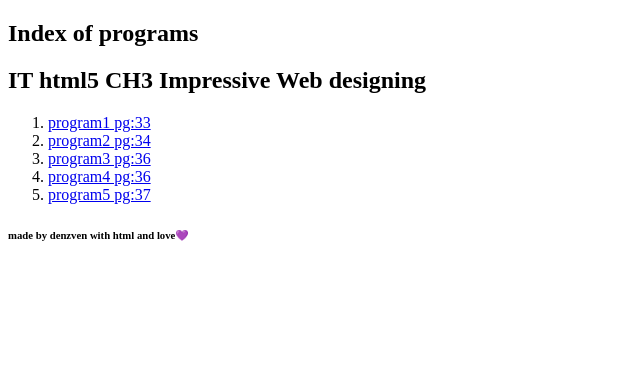
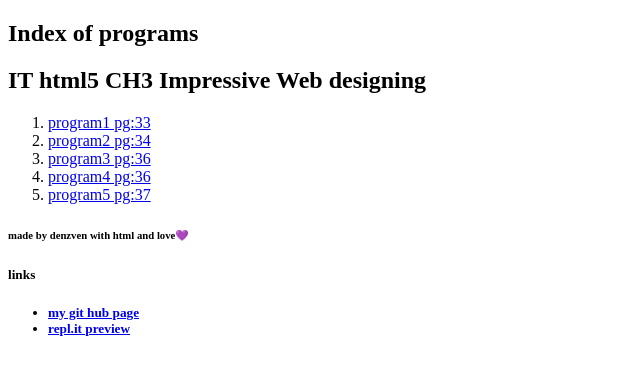
Before and after one commit to denzven/HTML5_college_programs, a plain HTML site: page index.html in a window 1280 px wide. Shown: the whole page, without its empty margins (0-640 px from the left). Drawn offline with Linux system fonts and the light colour scheme.

Commit message:
second commit
some improvements

```diff
--- a/index.html
+++ b/index.html
@@ -15,5 +15,11 @@
 			<li><a href = "textbook_html_programs/chapter3/program5.html"> program5 pg:37 </a></li>
 		</ol>
 		<h6> made by denzven with html and love💜 </h6>
+
+		<h5> links <h5>
+		<ul>
+			<li><a href="https://github.com/denzven/HTML5_college_programs "> my git hub page</a></li>
+			<li><a href="https://repl.it/@DenzvenIgnatius/html-sies-college-basics "> repl.it preview </a></li>
+		</ul>
 	</body>
 </html>
```
Also changed, not shown: 1 other file.
